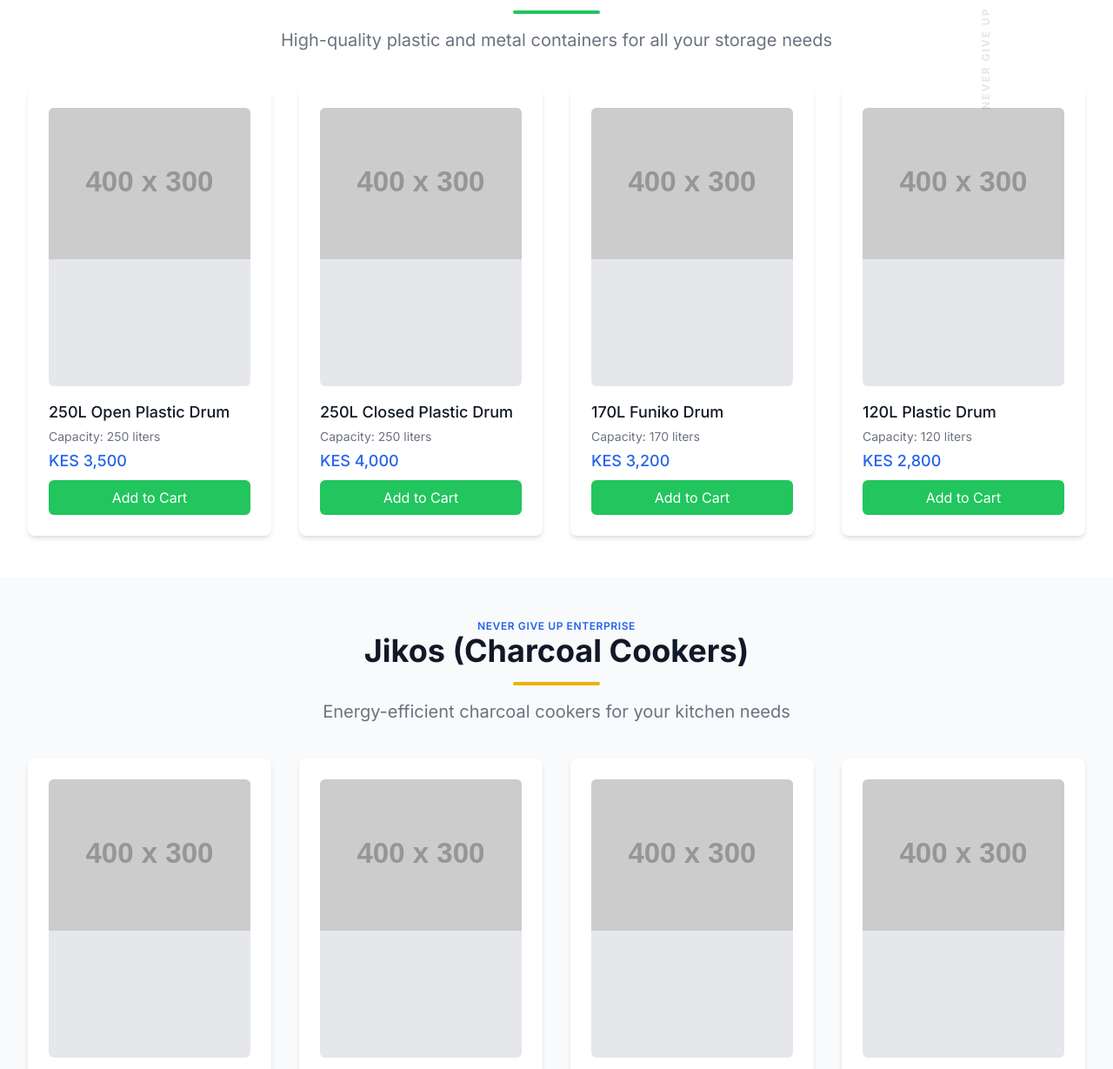
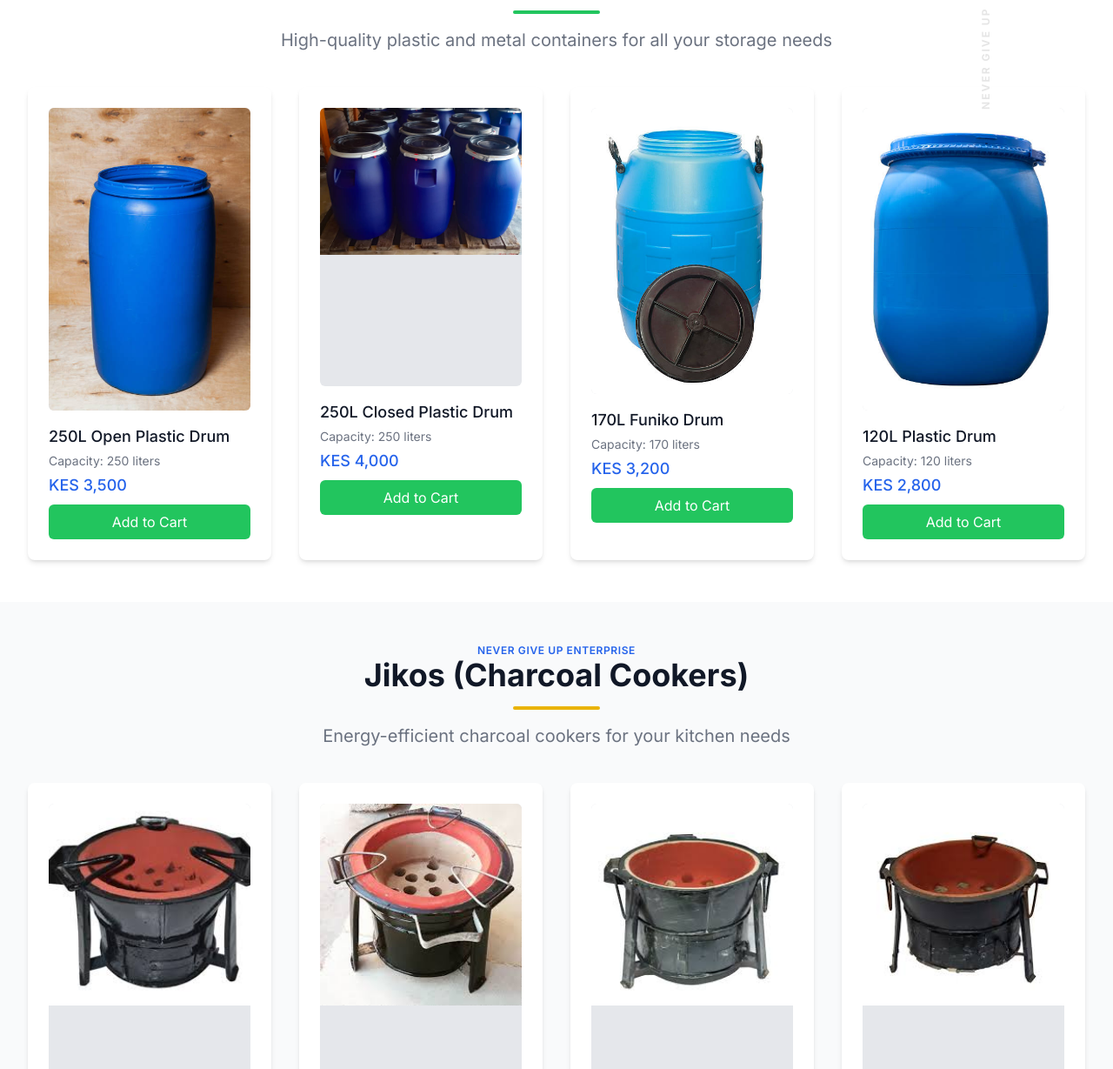
Before and after one commit to mwasi01/U-CONTAINERS.COM, a plain HTML site: page index.html in a window 1280 px wide. Shown: the part 654-1883 px from the top of the page at 87% size. Drawn offline with nearby package versions, Linux system fonts and the light colour scheme; placeholder pictures from the web are drawn by us.

Commit message:
Add files via upload

```diff
--- a/index.html
+++ b/index.html
@@ -210,7 +210,7 @@
                 <!-- Drum Products -->
                 <div class="product-card group relative bg-white p-6 rounded-lg shadow-md transition-all duration-300 hover:shadow-lg">
                     <div class="w-full min-h-80 bg-gray-200 rounded-md overflow-hidden">
-                        <img src="https://placehold.co/400x300" alt="Blue 250-liter open-top plastic drum with sturdy handles and thick walls" class="w-full h-full object-center object-cover" loading="lazy">
+                        <img src="250ltrs open.jpg" alt="Blue 250-liter open-top plastic drum with sturdy handles and thick walls" class="w-full h-full object-center object-cover" loading="lazy">
                     </div>
                     <div class="mt-4">
                         <h3 class="text-lg font-medium text-gray-900">
@@ -226,7 +226,7 @@
 
                 <div class="product-card group relative bg-white p-6 rounded-lg shadow-md transition-all duration-300 hover:shadow-lg">
                     <div class="w-full min-h-80 bg-gray-200 rounded-md overflow-hidden">
-                        <img src="https://placehold.co/400x300" alt="White 250-liter closed plastic drum with security lock and removable lid" class="w-full h-full object-center object-cover" loading="lazy">
+                        <img src="250ltrs.jpg" alt="White 250-liter closed plastic drum with security lock and removable lid" class="w-full h-full object-center object-cover" loading="lazy">
                     </div>
                     <div class="mt-4">
                         <h3 class="text-lg font-medium text-gray-900">
@@ -242,7 +242,7 @@
 
                 <div class="product-card group relative bg-white p-6 rounded-lg shadow-md transition-all duration-300 hover:shadow-lg">
                     <div class="w-full min-h-80 bg-gray-200 rounded-md overflow-hidden">
-                        <img src="https://placehold.co/400x300" alt="170-liter Funiko drum with reinforced bottom and side handles for easy transport" class="w-full h-full object-center object-cover" loading="lazy">
+                        <img src="170ltrs.jpg" alt="170-liter Funiko drum with reinforced bottom and side handles for easy transport" class="w-full h-full object-center object-cover" loading="lazy">
                     </div>
                     <div class="mt-4">
                         <h3 class="text-lg font-medium text-gray-900">
@@ -258,7 +258,7 @@
 
                 <div class="product-card group relative bg-white p-6 rounded-lg shadow-md transition-all duration-300 hover:shadow-lg">
                     <div class="w-full min-h-80 bg-gray-200 rounded-md overflow-hidden">
-                        <img src="https://placehold.co/400x300" alt="120-liter plastic drum with screw-on lid and built-in handles on both sides" class="w-full h-full object-center object-cover" loading="lazy">
+                        <img src="120ltrs.jpg" alt="120-liter plastic drum with screw-on lid and built-in handles on both sides" class="w-full h-full object-center object-cover" loading="lazy">
                     </div>
                     <div class="mt-4">
                         <h3 class="text-lg font-medium text-gray-900">
@@ -293,7 +293,7 @@
                 <!-- Jiko Products -->
                 <div class="product-card group relative bg-white p-6 rounded-lg shadow-md transition-all duration-300 hover:shadow-lg">
                     <div class="w-full min-h-80 bg-gray-200 rounded-md overflow-hidden">
-                        <img src="https://placehold.co/400x300" alt="Small size charcoal jiko with metal casing and ceramic liner, ideal for single person use" class="w-full h-full object-center object-cover" loading="lazy">
+                        <img src="small jiko.jpg" alt="Small size charcoal jiko with metal casing and ceramic liner, ideal for single person use" class="w-full h-full object-center object-cover" loading="lazy">
                     </div>
                     <div class="mt-4">
                         <h3 class="text-lg font-medium text-gray-900">
@@ -309,7 +309,7 @@
 
                 <div class="product-card group relative bg-white p-6 rounded-lg shadow-md transition-all duration-300 hover:shadow-lg">
                     <div class="w-full min-h-80 bg-gray-200 rounded-md overflow-hidden">
-                        <img src="https://placehold.co/400x300" alt="Standard charcoal jiko with efficient air flow design and heat-resistant paint" class="w-full h-full object-center object-cover" loading="lazy">
+                        <img src="stardand jiko.jpg" alt="Standard charcoal jiko with efficient air flow design and heat-resistant paint" class="w-full h-full object-center object-cover" loading="lazy">
                     </div>
                     <div class="mt-4">
                         <h3 class="text-lg font-medium text-gray-900">
@@ -325,7 +325,7 @@
 
                 <div class="product-card group relative bg-white p-6 rounded-lg shadow-md transition-all duration-300 hover:shadow-lg">
                     <div class="w-full min-h-80 bg-gray-200 rounded-md overflow-hidden">
-                        <img src="https://placehold.co/400x300" alt="Medium size jiko with double layer ceramic insulation and reinforced stand" class="w-full h-full object-center object-cover" loading="lazy">
+                        <img src="mediumsized jiko.jpg" alt="Medium size jiko with double layer ceramic insulation and reinforced stand" class="w-full h-full object-center object-cover" loading="lazy">
                     </div>
                     <div class="mt-4">
                         <h3 class="text-lg font-medium text-gray-900">
@@ -341,7 +341,7 @@
 
                 <div class="product-card group relative bg-white p-6 rounded-lg shadow-md transition-all duration-300 hover:shadow-lg">
                     <div class="w-full min-h-80 bg-gray-200 rounded-md overflow-hidden">
-                        <img src="https://placehold.co/400x300" alt="Commercial size 13 jiko with wide cooking surface and efficient charcoal chamber" class="w-full h-full object-center object-cover" loading="lazy">
+                        <img src="size13jiko.jpg" alt="Commercial size 13 jiko with wide cooking surface and efficient charcoal chamber" class="w-full h-full object-center object-cover" loading="lazy">
                     </div>
                     <div class="mt-4">
                         <h3 class="text-lg font-medium text-gray-900">
@@ -494,7 +494,7 @@
                 <!-- Miscellaneous Products -->
                 <div class="product-card group relative bg-white p-6 rounded-lg shadow-md transition-all duration-300 hover:shadow-lg">
                     <div class="w-full min-h-80 bg-gray-200 rounded-md overflow-hidden">
-                        <img src="https://placehold.co/400x300" alt="Standard metal drum with blue paint for liquid storage and industrial use" class="w-full h-full object-center object-cover" loading="lazy">
+                        <img src="metallic drum.jpg" alt="Standard metal drum with blue paint for liquid storage and industrial use" class="w-full h-full object-center object-cover" loading="lazy">
                     </div>
                     <div class="mt-4">
                         <h3 class="text-lg font-medium text-gray-900">
```
Also changed, not shown: 1000litres open drum.jpg (added), 120ltrs.jpg (added), 170ltrs.jpg (added), 200Ltr.jpg (added), 250ltrs open.jpg (added), 250ltrs.jpg (added), IBC Square Water Tanks 1000 Litre with Galvanized Frame and HDPE Tank.avif (added), closed 100titres drums.jpg (added), mediumsized jiko.jpg (added), metallic drum.jpg (added), nopgudrm.jpg (added), roottop container.jpg (added), size13jiko.jpg (added), small jiko.jpg (added), 2 more files.
